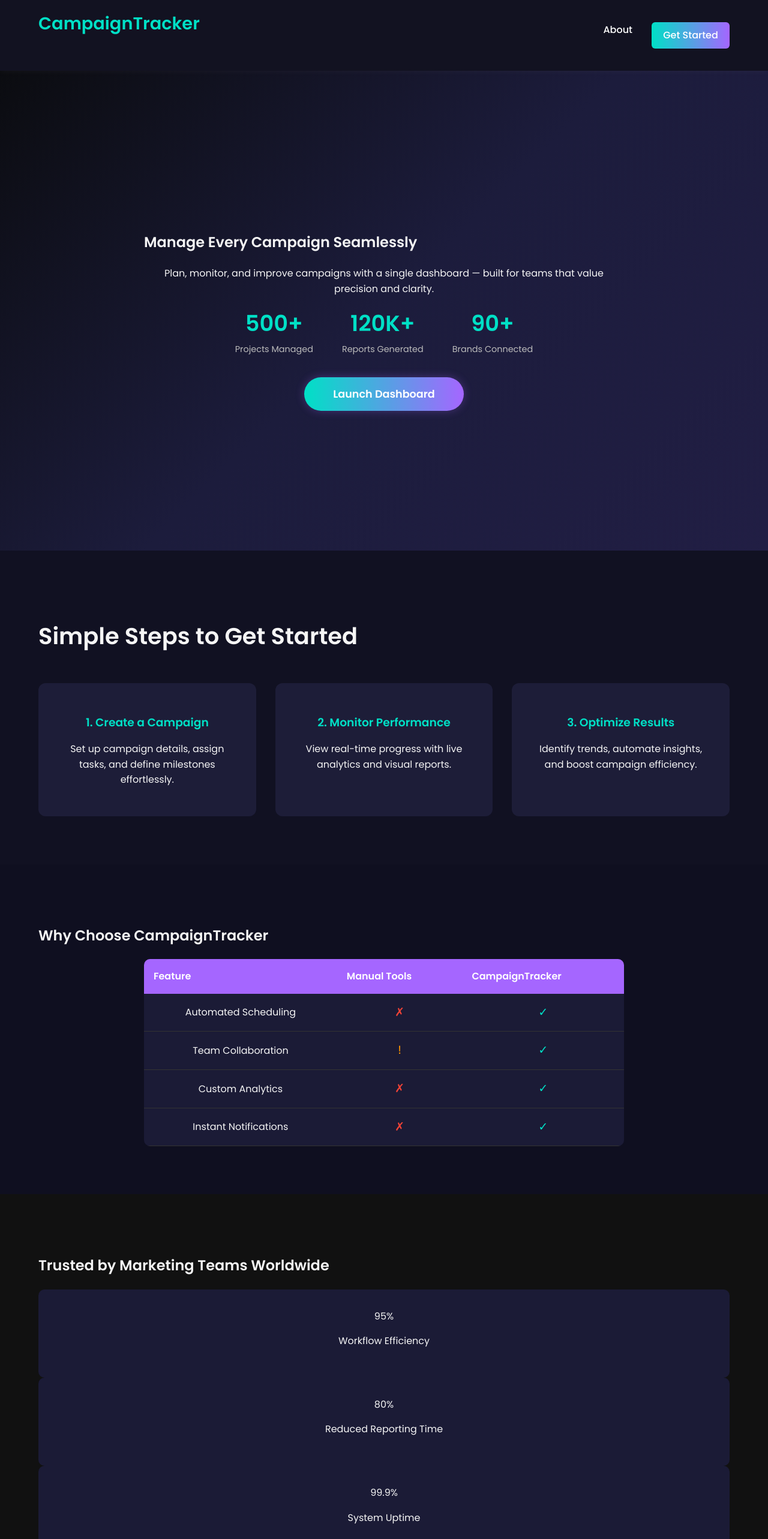
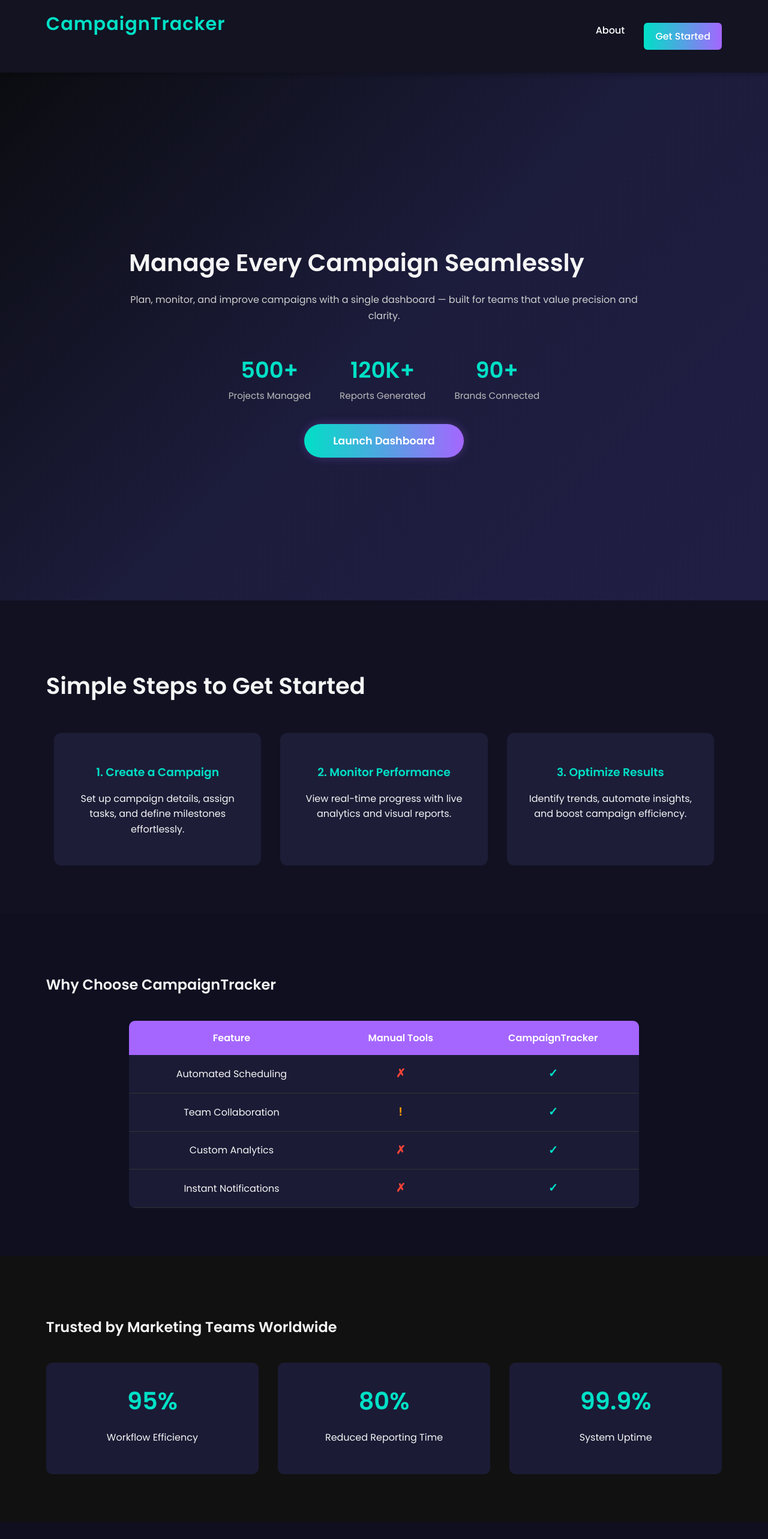
Before and after one commit to Adhya-rao/Campaign-tracker, a React (Create React App) app in the folder client/: page / in a window 1280 px wide. Shown: the top 2566 px of the page at 60% size. Built offline with nearby package versions, Linux system fonts and the light colour scheme.

Commit message:
Update Home.css

```diff
--- a/client/src/components/Home.css
+++ b/client/src/components/Home.css
@@ -1,4 +1,4 @@
-
+/* General Page Styling */
 .home-container {
   font-family: 'Poppins', sans-serif;
   background-color: #0a0a0a;
@@ -6,25 +6,28 @@
   margin: 0;
   padding: 0;
   line-height: 1.6;
+  overflow-x: hidden;
 }
 
-
+/* Header */
 .header {
   display: flex;
   justify-content: space-between;
   align-items: center;
-  padding: 1rem 5%;
+  padding: 1rem 6%;
   background: rgba(20, 20, 35, 0.95);
   position: sticky;
   top: 0;
   z-index: 100;
+  box-shadow: 0 2px 10px rgba(0, 0, 0, 0.3);
 }
 
 .logo h1 {
   margin: 0;
   color: #00e0c6;
-  font-size: 1.8rem;
+  font-size: 1.9rem;
   font-weight: 700;
+  letter-spacing: 1px;
 }
 
 .nav {
@@ -48,8 +51,69 @@
   padding: 0.6rem 1.2rem;
   border-radius: 6px;
   color: #fff !important;
+  transition: all 0.3s ease;
 }
 
+.cta:hover {
+  transform: scale(1.05);
+  box-shadow: 0 0 12px rgba(165, 102, 255, 0.4);
+}
+
+/* Hero Section */
+.hero {
+  background: linear-gradient(135deg, #0b0c10 0%, #1c1c3c 50%, #211e44 100%);
+  padding: 5rem 6%;
+  text-align: center;
+  min-height: 90vh;
+  display: flex;
+  justify-content: center;
+  align-items: center;
+}
+
+.hero-content {
+  max-width: 850px;
+  width: 100%;
+}
+
+.hero-content h2 {
+  font-size: 2.5rem;
+  margin-bottom: 1rem;
+}
+
+.hero-content p {
+  color: #cfcfcf;
+  font-size: 1rem;
+  margin-bottom: 3rem;
+  line-height: 1.7;
+}
+
+/* Stats Section */
+.stats {
+  display: flex;
+  justify-content: center;
+  gap: 3rem;
+  margin-bottom: 3rem;
+  flex-wrap: wrap;
+}
+
+.stat {
+  text-align: center;
+  min-width: 120px;
+}
+
+.stat-number {
+  display: block;
+  font-size: 2.3rem;
+  color: #00e0c6;
+  font-weight: 700;
+}
+
+.stat-label {
+  color: #bbb;
+  font-size: 0.95rem;
+}
+
+/* CTA Button */
 .cta-button {
   background: linear-gradient(90deg, #00e0c6, #a566ff);
   color: #fff;
@@ -61,63 +125,19 @@
   transition: transform 0.3s ease, box-shadow 0.3s ease;
   box-shadow: 0 0 15px rgba(165, 102, 255, 0.3);
 }
+
 .cta-button:hover {
   transform: scale(1.05);
   box-shadow: 0 0 25px rgba(0, 224, 198, 0.5);
 }
 
-
-
-.hero {
-  background: linear-gradient(135deg, #0b0c10 0%, #1c1c3c 50%, #211e44 100%);
-  padding: 0 5%;
-  text-align: center;
-  min-height: 100vh;
-  display: flex;
-  justify-content: center;
-  align-items: center;
-}
-
-.hero-content {
-  max-width: 800px;
-  width: 100%;
-}
-
-
-
-
-.stats {
-  display: flex;
-  justify-content: center;
-  gap: 3rem;
-  margin-bottom: 3rem;
-  flex-wrap: wrap;
-}
-
-.stat-number {
-  display: block;
-  font-size: 2.3rem;
-  color: #00e0c6;
-  font-weight: 700;
-}
-
-.stat-label {
-  color: #bbb;
-  font-size: 0.9rem;
-}
-
-
-.cta-button:hover {
-  transform: scale(1.05);
-}
-
-
+/* Sections Layout */
 .how-it-works, .features, .results, .testimonials {
-  padding: 5rem 5%;
+  padding: 5rem 6%;
   text-align: center;
 }
 
-
+/* How It Works */
 .how-it-works {
   background: #111122;
 }
@@ -129,9 +149,9 @@
 
 .works-grid {
   display: grid;
-  grid-template-columns: repeat(auto-fit, minmax(250px, 1fr));
+  grid-template-columns: repeat(auto-fit, minmax(260px, 1fr));
   gap: 2rem;
-  max-width: 1200px;
+  max-width: 1100px;
   margin: 0 auto;
 }
 
@@ -139,11 +159,12 @@
   background: #1d1d38;
   padding: 2rem;
   border-radius: 12px;
-  transition: transform 0.3s;
+  transition: transform 0.3s, box-shadow 0.3s;
 }
 
 .work-card:hover {
   transform: translateY(-8px);
+  box-shadow: 0 4px 20px rgba(0, 224, 198, 0.1);
 }
 
 .work-card h3 {
@@ -151,14 +172,18 @@
   margin-bottom: 1rem;
 }
 
-
+/* Features Section */
 .features {
   background: #0f0f20;
 }
 
+.features h2 {
+  margin-bottom: 2.5rem;
+}
+
 .features-table {
   width: 100%;
-  max-width: 800px;
+  max-width: 850px;
   margin: 0 auto;
   border-collapse: collapse;
   background: #1b1b36;
@@ -170,25 +195,113 @@
   background: #a566ff;
   color: #fff;
   padding: 1rem;
-  text-align: left;
+  text-align: center;
 }
 
 .features-table td {
   padding: 1rem;
+  text-align: center;
   border-bottom: 1px solid #333;
 }
 
-.yes { color: #00e0c6; font-size: 1.2rem; }
-.no { color: #f44336; font-size: 1.2rem; }
-.partial { color: #FF9800; font-size: 1.2rem; }
+.yes { color: #00e0c6; font-size: 1.2rem; font-weight: bold; }
+.no { color: #f44336; font-size: 1.2rem; font-weight: bold; }
+.partial { color: #FF9800; font-size: 1.2rem; font-weight: bold; }
 
-
+/* Results */
 .results {
   background: #111;
 }
 
+.results-grid {
+  display: flex;
+  flex-wrap: wrap;
+  justify-content: center;
+  gap: 2rem;
+  margin-top: 2.5rem;
+}
+
 .result-card {
   background: #1b1b36;
+  padding: 2rem 3rem;
+  border-radius: 10px;
+  text-align: center;
+  flex: 1 1 250px;
+  max-width: 300px;
+  transition: transform 0.3s;
+}
+
+.result-card:hover {
+  transform: translateY(-6px);
+}
+
+.result-number {
+  color: #00e0c6;
+  font-size: 2.5rem;
+  font-weight: 700;
+}
+
+/* Testimonials */
+.testimonials {
+  background: #0f0f20;
+}
+
+.testimonials-grid {
+  display: flex;
+  flex-wrap: wrap;
+  justify-content: center;
+  gap: 2rem;
+  margin-top: 2.5rem;
+}
+
+.testimonial-card {
+  background: #1d1d38;
   padding: 2rem;
   border-radius: 10px;
+  max-width: 400px;
+  line-height: 1.7;
+  font-style: italic;
+  box-shadow: 0 0 10px rgba(165, 102, 255, 0.1);
 }
+
+/* Footer */
+.footer {
+  background: #0a0a14;
+  padding: 2rem 6%;
+  text-align: center;
+  border-top: 1px solid #222;
+  color: #ccc;
+}
+
+.footer-links {
+  margin-top: 1rem;
+}
+
+.footer-links a {
+  color: #00e0c6;
+  margin: 0 0.5rem;
+  text-decoration: none;
+  transition: color 0.3s;
+}
+
+.footer-links a:hover {
+  color: #a566ff;
+}
+
+/* Responsive Fixes */
+@media (max-width: 768px) {
+  .header {
+    flex-direction: column;
+    gap: 1rem;
+  }
+  .hero-content h2 {
+    font-size: 2rem;
+  }
+  .stats {
+    gap: 1.5rem;
+  }
+  .works-grid, .results-grid, .testimonials-grid {
+    grid-template-columns: 1fr;
+    display: grid;
+  }
+}
```
